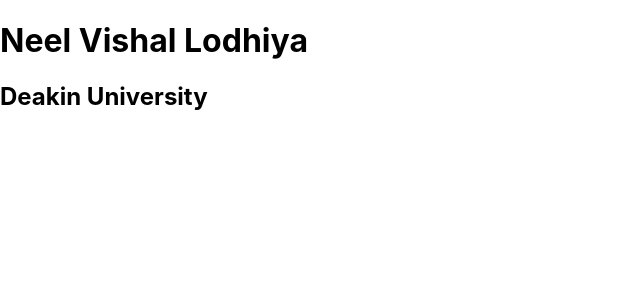
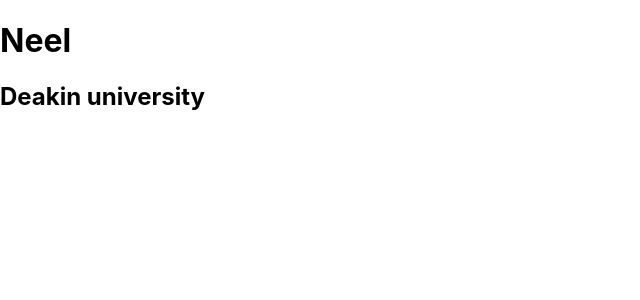
Before and after one commit to Neel050302/react_demo, a React (Create React App) app: page / in a window 1280 px wide. Shown: the top 300 px of the page, without its empty margins (0-640 px from the left). Built offline with nearby package versions, Linux system fonts and the light colour scheme.

Commit message:
React fragment and its syntetic sugarform

```diff
--- a/src/index.js
+++ b/src/index.js
@@ -2,10 +2,6 @@
 import ReactDOM from 'react-dom';
 import './index.css';
 
-ReactDOM.render(
-  [
-    <h1>Neel Vishal Lodhiya</h1>,
-    <h2>Deakin University</h2>
-  ]
+ReactDOM.render(<><h1>Neel</h1><h2>Deakin university</h2></>
 
 , document.getElementById("root"));
```
